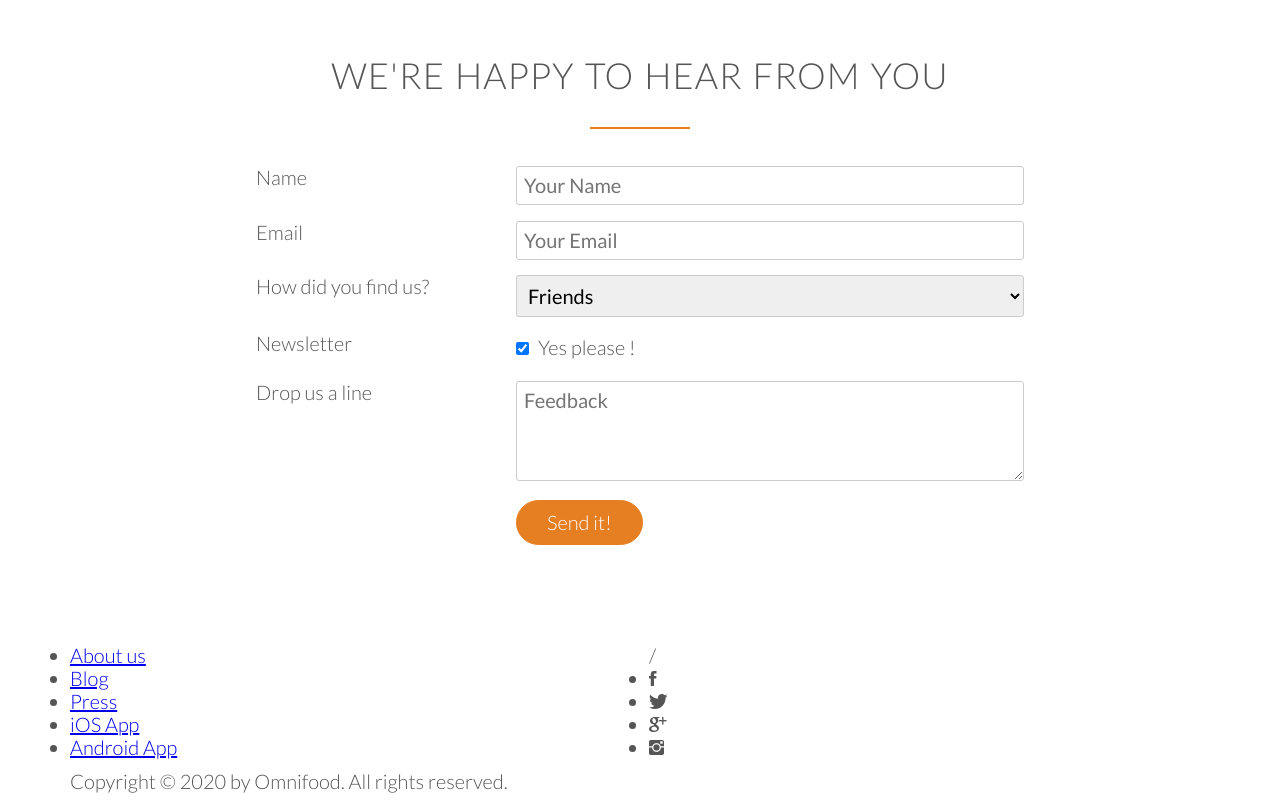
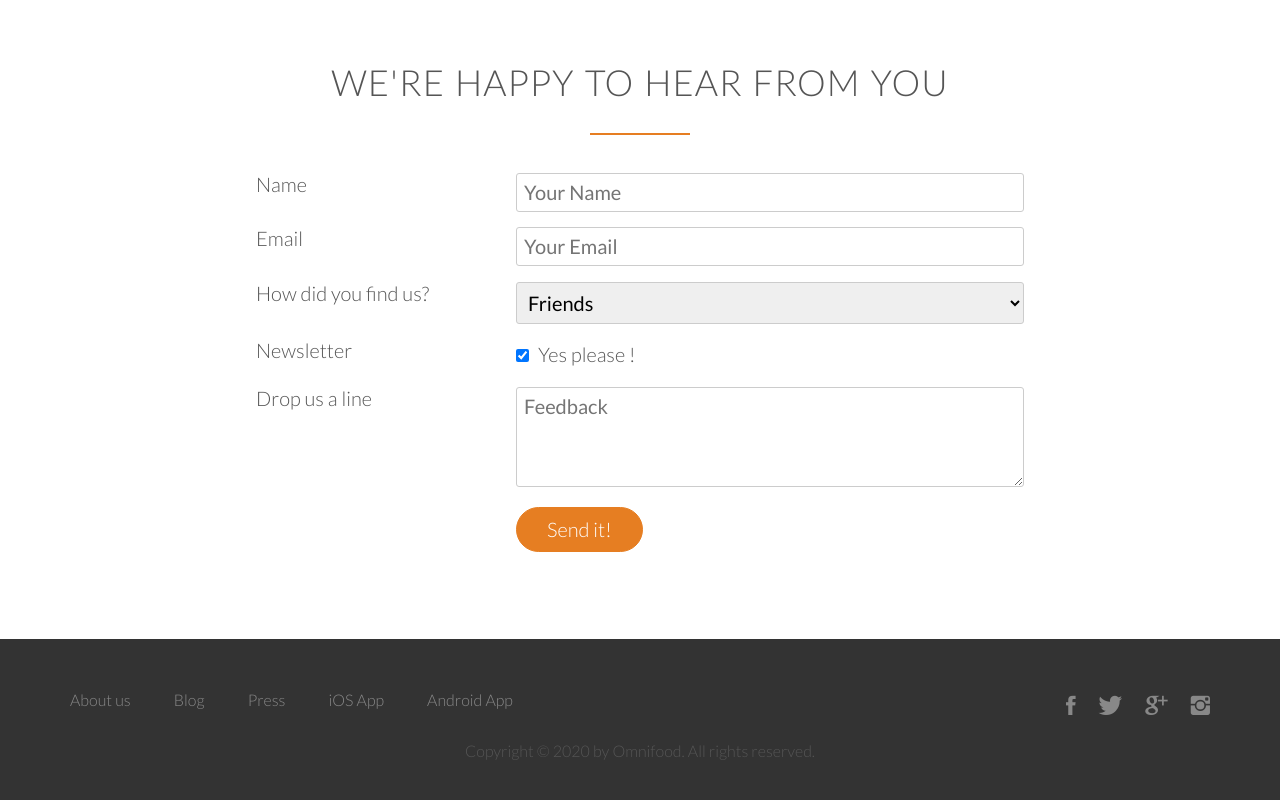
Before and after one commit to pranjalg131/Projects-Omnifood, a plain HTML site: page HTML and CSS Basics/OmniFood/index.html in a window 1280 px wide. Shown: the part 4678-5478 px from the top of the page. Drawn offline with nearby package versions, Linux system fonts and the light colour scheme.

Commit message:
Footer CSS done

```diff
--- a/HTML and CSS Basics/OmniFood/Resources/css/styles.css
+++ b/HTML and CSS Basics/OmniFood/Resources/css/styles.css
@@ -407,3 +407,74 @@ input[type=checkbox]{
 textarea{
 	height: 100px;
 }
+
+/*----------------Footer----------------*/
+
+footer{
+	background-color: #333;
+	padding: 40px;
+	font-size: 80%;
+}
+
+.navigation {
+	list-style: none;
+	float: left;
+}
+
+.social{
+	list-style: none;
+	float: right;
+}
+
+.navigation li,
+.social li{
+	display: inline-block;
+	margin-right: 20px;
+}
+
+.navigation li:last-child,
+.social li:last-child{
+	margin-right: 0;
+}
+
+.navigation li a:link,
+.navigation li a:visited{
+	display: inline-block;
+	margin-right: 20px;
+	color: #888;
+	text-decoration: none;
+	border: 0;
+	transition: color 0.2s;
+}
+
+.navigation li a:hover,
+.navigation li a:active{
+	color: rgb(201, 201, 201);
+}
+
+.ion-social-facebook,
+.ion-social-twitter,
+.ion-social-googleplus,
+.ion-social-instagram{
+	font-size: 160%;
+	color: #888;
+	transition: color 0.2s;
+}
+
+.ion-social-facebook:hover{
+	color: #3b5998;
+}
+.ion-social-twitter:hover{
+	color: #00aced;
+}
+.ion-social-googleplus:hover{
+	color: #dd4b39;
+}
+.ion-social-instagram:hover{
+	color: #517fa4;
+}
+
+footer p{
+	text-align: center;
+	margin-top: 10px;
+}
--- a/HTML and CSS Basics/OmniFood/index.html
+++ b/HTML and CSS Basics/OmniFood/index.html
@@ -397,11 +397,11 @@
 				</ul>
 			</div>
 			<div class="col span-1-of-2">
-				<ul class="social">/
-					<li><i class="ion-social-facebook"></i></li>
-					<li><i class="ion-social-twitter"></i></li>
-					<li><i class="ion-social-googleplus"></i></li>
-					<li><i class="ion-social-instagram"></i></li>
+				<ul class="social">
+					<li><a href="#"><i class="ion-social-facebook"></i></a></li>
+					<li><a href="#"><i class="ion-social-twitter"></i></a></li>
+					<li><a href="#"><i class="ion-social-googleplus"></i></a></li>
+					<li><a href="#"><i class="ion-social-instagram"></i></a></li>
 				</ul>
 			</div>
 		</div>
```
